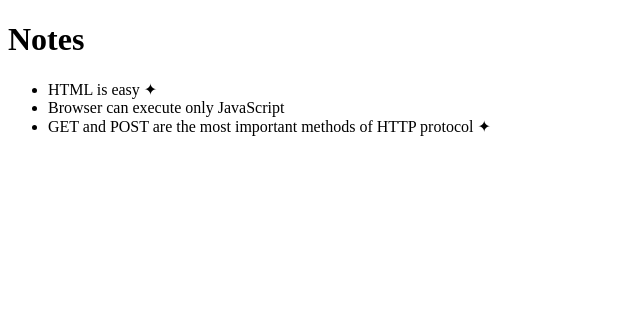
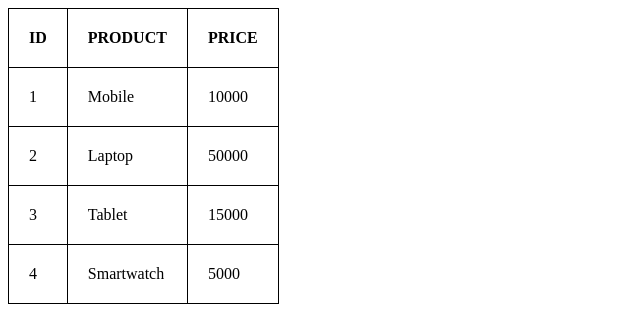
Before and after one commit to githubscientist/react-fsd61wde, a React (Vite) app: page / in a window 1280 px wide. Shown: the top 318 px of the page, without its empty margins (0-640 px from the left). Built offline with nearby package versions, Linux system fonts and the light colour scheme.

Commit message:
exercise table completed

```diff
--- a/src/App.jsx
+++ b/src/App.jsx
@@ -1,20 +1,31 @@
-import Note from "./components/Note";
-
-function App({ notes }) {
+function App({ items }) {
 
   return (
-      <div>
-        <h1>Notes</h1>
-        <ul>
-            {
-                notes.map(note => {
-                    return <Note
-                        note={note}
-                        key={note.id}
-                    />
-                })
-            }
-        </ul>
+    <div>
+          <table style={{ border: '1px solid black', borderCollapse: 'collapse' }}>
+            <thead>
+                <tr>
+                    {
+                          Object.keys(items[0]).map((topic, index) => {
+                              return <td style={{ border: '1px solid black', padding: '20px' }} key={index}><strong>{ topic.toUpperCase() }</strong></td>
+                        })
+                    }
+                </tr>
+            </thead>
+            <tbody>
+                {
+                    items.map(item => {
+                    return  <tr style={{ border: '1px solid black' }} key={item.id}>
+                            {
+                                Object.values(item).map((value, index) => {
+                                    return <td style={{ border: '1px solid black', padding: '20px' }} key={index}>{ value }</td>
+                                })
+                            }
+                        </tr>
+                    })
+                }
+            </tbody>
+        </table>
     </div>
   )
 }
--- a/src/components/Note.jsx
+++ /dev/null
@@ -1,10 +0,0 @@
-function Note({ note }) {
-
-    const handleClick = () => console.log(`${note.content}`)
-
-    return <li onClick={handleClick}>
-        { note.content } { note.important && '✦' }
-    </li>
-}
-
-export default Note;
--- a/src/main.jsx
+++ b/src/main.jsx
@@ -2,29 +2,15 @@ import React from 'react'
 import ReactDOM from 'react-dom/client'
 import App from './App'
 
-const notes = [
-  {
-    id: 1,
-    content: 'HTML is easy',
-    date: '2019-05-30T17:30:31.098Z',
-    important: true
-  },
-  {
-    id: 2,
-    content: 'Browser can execute only JavaScript',
-    date: '2019-05-30T18:39:34.091Z',
-    important: false
-  },
-  {
-    id: 3,
-    content: 'GET and POST are the most important methods of HTTP protocol',
-    date: '2019-05-30T19:20:14.298Z',
-    important: true
-  }
-]
+const items = [
+  { id: 1, product: "Mobile", price: 10000 },
+  { id: 2, product: "Laptop", price: 50000 },
+  { id: 3, product: "Tablet", price: 15000 },
+  { id: 4, product: "Smartwatch", price: 5000 },
+];
 
 ReactDOM.createRoot(document.getElementById('root')).render(
   <App
-    notes={notes}
+    items={items}
   />
 )
```
